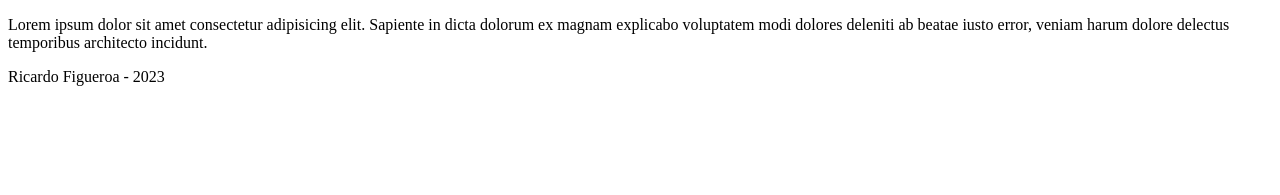
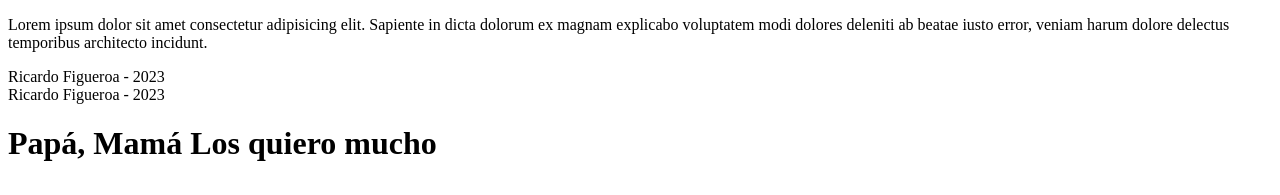
Before and after one commit to Richardfig/First-repo, a plain HTML site: page index.html in a window 1280 px wide. Drawn offline with Linux system fonts and the light colour scheme.

Commit message:
Update index.html

```diff
--- a/index.html
+++ b/index.html
@@ -9,5 +9,8 @@
 <body>
     <p>Lorem ipsum dolor sit amet consectetur adipisicing elit. Sapiente in dicta dolorum ex magnam explicabo voluptatem modi dolores deleniti ab beatae iusto error, veniam harum dolore delectus temporibus architecto incidunt.</p>
     <footer>Ricardo Figueroa - 2023</footer>
+    <footer>Ricardo Figueroa - 2023</footer>
+    <h1>Papá, Mamá Los quiero mucho</h1>
+    <img src="..\Rfigueroa\Trabajos listos de PS\Wa.jpg" alt="">
 </body>
 </html>
```
